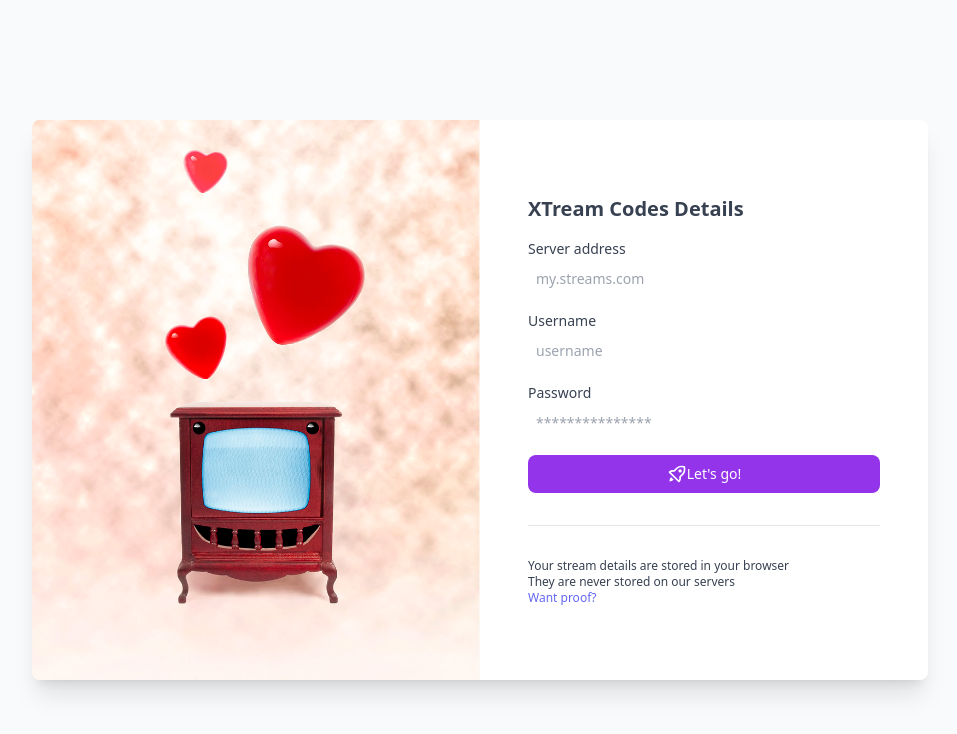
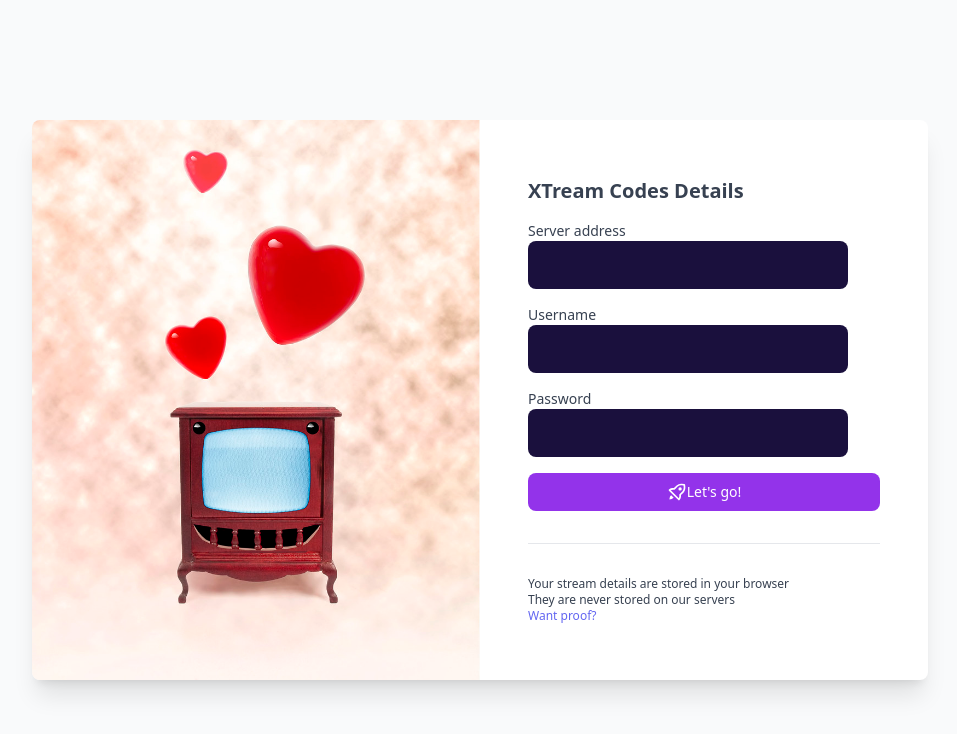
Before and after one commit to xtreamium/xtreamium-frontent, a React (Vite) app: page / in a window 1280 px wide. Shown: the top 734 px of the page, without its empty margins (160-1117 px from the left). Built offline with nearby package versions, Linux system fonts and the light colour scheme.

Commit message:
Initial daisy stuff added

```diff
--- a/index.html
+++ b/index.html
@@ -1,5 +1,5 @@
-<!doctype html>
-<html lang="en">
+<!DOCTYPE html>
+<html lang="en" data-theme="synthwave">
   <head>
     <meta charset="UTF-8" />
     <link rel="icon" type="image/svg+xml" href="/vite.svg" />
--- a/package.json
+++ b/package.json
@@ -37,6 +37,7 @@
     "@typescript-eslint/eslint-plugin": "^7.8.0",
     "@typescript-eslint/parser": "^7.8.0",
     "@vitejs/plugin-react-swc": "^3.6.0",
+    "daisyui": "^4.11.1",
     "eslint": "^9.2.0",
     "eslint-plugin-react-hooks": "^4.6.2",
     "eslint-plugin-react-refresh": "^0.4.6",
--- a/src/components/header.component.tsx
+++ b/src/components/header.component.tsx
@@ -35,121 +35,171 @@
     setIsProfileMenuOpen(!isProfileMenuOpen);
   };
   return (
-    <header className="z-40 py-4 bg-white shadow-bottom dark:bg-gray-800">
-      <div className="container flex items-center justify-between h-full px-6 mx-auto text-purple-600 dark:text-purple-300">
-        <button
-          className="p-1 mr-5 -ml-1 rounded-md lg:hidden focus:outline-none focus:shadow-outline-purple"
-          onClick={toggleSidebar}
-          aria-label="Menu"
-        >
-          <AiOutlineMenu className="w-6 h-6" aria-hidden="true" />
+    <div className="w-full navbar">
+      <div className="flex-none">
+        <button className="btn btn-square btn-ghost">
+          <svg
+            xmlns="http://www.w3.org/2000/svg"
+            fill="none"
+            viewBox="0 0 24 24"
+            className="inline-block w-5 h-5 stroke-current"
+          >
+            <path
+              strokeLinecap="round"
+              strokeLinejoin="round"
+              strokeWidth="2"
+              d="M4 6h16M4 12h16M4 18h16"
+            ></path>
+          </svg>
         </button>
+      </div>
+      <div className="flex-1">
         <div className="flex justify-center flex-1 lg:mr-32">
-          <div className="relative w-full max-w-xl mr-6 focus-within:text-purple-500">
-            <div className="absolute inset-y-0 flex items-center pl-2">
-              <BsSearch className="w-4 h-4" aria-hidden="true" />
-            </div>
-            <Input
-              className="pl-8 text-gray-700"
-              placeholder="Search for channels"
-              aria-label="Search"
-            />
+          <div className="relative w-full max-w-xl mr-6 ">
+            <label className="flex items-center gap-2 input input-bordered">
+              <BsSearch className="w-4 h-4 opacity-70" aria-hidden="true" />
+              <input
+                type="text"
+                className="grow"
+                placeholder="Search for programs"
+              />
+            </label>
           </div>
         </div>
-        <ul className="flex items-center flex-shrink-0 space-x-6">
-          <li className="flex">
-            <button
-              className="rounded-md focus:outline-none focus:shadow-outline-purple"
-              onClick={_debuggles}
-              aria-label="Toggle color mode"
-            >
-              <VscDebug className="w-4 h-4" aria-hidden="true" />
-            </button>
-          </li>
-          <li className="flex">
-            <button
-              className="rounded-md focus:outline-none focus:shadow-outline-purple"
-              onClick={toggleTheme}
-              aria-label="Toggle color mode"
-            >
-              {theme === "dark" ? (
-                <BsFillSunFill className="w-5 h-5" aria-hidden="true" />
-              ) : (
-                <BsFillMoonStarsFill className="w-5 h-5" aria-hidden="true" />
-              )}
-            </button>
-          </li>
-          {/* <!-- Notifications menu --> */}
-          <li className="relative">
-            <button
-              className="relative align-middle rounded-md focus:outline-none focus:shadow-outline-purple"
-              onClick={handleNotificationsClick}
-              aria-label="Notifications"
-              aria-haspopup="true"
-            >
-              <AiOutlineBell className="w-5 h-5" aria-hidden="true" />
-              {/* <!-- Notification badge --> */}
-              <span
-                aria-hidden="true"
-                className="absolute top-0 right-0 inline-block w-3 h-3 transform translate-x-1 -translate-y-1 bg-red-600 border-2 border-white rounded-full dark:border-gray-800"
-              ></span>
-            </button>
+      </div>
+      <div className="flex-none">
+        <button className="btn btn-square btn-ghost">
+          <svg
+            xmlns="http://www.w3.org/2000/svg"
+            fill="none"
+            viewBox="0 0 24 24"
+            className="inline-block w-5 h-5 stroke-current"
+          >
+            <path
+              strokeLinecap="round"
+              strokeLinejoin="round"
+              strokeWidth="2"
+              d="M5 12h.01M12 12h.01M19 12h.01M6 12a1 1 0 11-2 0 1 1 0 012 0zm7 0a1 1 0 11-2 0 1 1 0 012 0zm7 0a1 1 0 11-2 0 1 1 0 012 0z"
+            ></path>
+          </svg>
+        </button>
+      </div>
+    </div>
+    // <header className="z-40 py-4 bg-white shadow-bottom dark:bg-gray-800">
+    //   <div className="container flex items-center justify-between h-full px-6 mx-auto text-purple-600 dark:text-purple-300">
+    //     <button
+    //       className="p-1 mr-5 -ml-1 rounded-md lg:hidden focus:outline-none focus:shadow-outline-purple"
+    //       onClick={toggleSidebar}
+    //       aria-label="Menu"
+    //     >
+    //       <AiOutlineMenu className="w-6 h-6" aria-hidden="true" />
+    //     </button>
+    //     <div className="flex justify-center flex-1 lg:mr-32">
+    //       <div className="relative w-full max-w-xl mr-6 focus-within:text-purple-500">
+    //         <div className="absolute inset-y-0 flex items-center pl-2">
+    //           <BsSearch className="w-4 h-4" aria-hidden="true" />
+    //         </div>
+    //         <Input
+    //           className="pl-8 text-gray-700"
+    //           placeholder="Search for channels"
+    //           aria-label="Search"
+    //         />
+    //       </div>
+    //     </div>
+    //     <ul className="flex items-center flex-shrink-0 space-x-6">
+    //       <li className="flex">
+    //         <button
+    //           className="rounded-md focus:outline-none focus:shadow-outline-purple"
+    //           onClick={_debuggles}
+    //           aria-label="Toggle color mode"
+    //         >
+    //           <VscDebug className="w-4 h-4" aria-hidden="true" />
+    //         </button>
+    //       </li>
+    //       <li className="flex">
+    //         <button
+    //           className="rounded-md focus:outline-none focus:shadow-outline-purple"
+    //           onClick={toggleTheme}
+    //           aria-label="Toggle color mode"
+    //         >
+    //           {theme === "dark" ? (
+    //             <BsFillSunFill className="w-5 h-5" aria-hidden="true" />
+    //           ) : (
+    //             <BsFillMoonStarsFill className="w-5 h-5" aria-hidden="true" />
+    //           )}
+    //         </button>
+    //       </li>
+    //       {/* <!-- Notifications menu --> */}
+    //       <li className="relative">
+    //         <button
+    //           className="relative align-middle rounded-md focus:outline-none focus:shadow-outline-purple"
+    //           onClick={handleNotificationsClick}
+    //           aria-label="Notifications"
+    //           aria-haspopup="true"
+    //         >
+    //           <AiOutlineBell className="w-5 h-5" aria-hidden="true" />
+    //           {/* <!-- Notification badge --> */}
+    //           <span
+    //             aria-hidden="true"
+    //             className="absolute top-0 right-0 inline-block w-3 h-3 transform translate-x-1 -translate-y-1 bg-red-600 border-2 border-white rounded-full dark:border-gray-800"
+    //           ></span>
+    //         </button>
 
-            <Dropdown
-              align="right"
-              isOpen={isNotificationsMenuOpen}
-              onClose={() => setIsNotificationsMenuOpen(false)}
-            >
-              <DropdownItem tag="a" href="#" className="justify-between">
-                <span>Messages</span>
-                <Badge type="danger">13</Badge>
-              </DropdownItem>
-              <DropdownItem tag="a" href="#" className="justify-between">
-                <span>Sales</span>
-                <Badge type="danger">2</Badge>
-              </DropdownItem>
-              <DropdownItem onClick={() => alert("Alerts!")}>
-                <span>Alerts</span>
-              </DropdownItem>
-            </Dropdown>
-          </li>
-          {/* <!-- Profile menu --> */}
-          <li className="relative">
-            <button
-              className="rounded-full focus:shadow-outline-purple focus:outline-none"
-              onClick={handleProfileClick}
-              aria-label="Account"
-              aria-haspopup="true"
-            >
-              <Avatar
-                className="align-middle"
-                src="https://placebeard.it/32/32"
-                alt=""
-                aria-hidden="true"
-              />
-            </button>
-            <Dropdown
-              align="right"
-              isOpen={isProfileMenuOpen}
-              onClose={() => setIsProfileMenuOpen(false)}
-            >
-              <DropdownItem tag="a" href="#">
-                <IoMdPerson className="w-4 h-4 mr-3" aria-hidden="true" />
-                <span>Profile</span>
-              </DropdownItem>
-              <DropdownItem tag="a" href="#">
-                <BiCog className="w-4 h-4 mr-3" aria-hidden="true" />
-                <span>Settings</span>
-              </DropdownItem>
-              <DropdownItem onClick={() => alert("Log out!")}>
-                <BiLogOutCircle className="w-4 h-4 mr-3" aria-hidden="true" />
-                <span>Log out</span>
-              </DropdownItem>
-            </Dropdown>
-          </li>
-        </ul>
-      </div>
-    </header>
+    //         <Dropdown
+    //           align="right"
+    //           isOpen={isNotificationsMenuOpen}
+    //           onClose={() => setIsNotificationsMenuOpen(false)}
+    //         >
+    //           <DropdownItem tag="a" href="#" className="justify-between">
+    //             <span>Messages</span>
+    //             <Badge type="danger">13</Badge>
+    //           </DropdownItem>
+    //           <DropdownItem tag="a" href="#" className="justify-between">
+    //             <span>Sales</span>
+    //             <Badge type="danger">2</Badge>
+    //           </DropdownItem>
+    //           <DropdownItem onClick={() => alert("Alerts!")}>
+    //             <span>Alerts</span>
+    //           </DropdownItem>
+    //         </Dropdown>
+    //       </li>
+    //       {/* <!-- Profile menu --> */}
+    //       <li className="relative">
+    //         <button
+    //           className="rounded-full focus:shadow-outline-purple focus:outline-none"
+    //           onClick={handleProfileClick}
+    //           aria-label="Account"
+    //           aria-haspopup="true"
+    //         >
+    //           <Avatar
+    //             className="align-middle"
+    //             src="https://placebeard.it/32/32"
+    //             alt=""
+    //             aria-hidden="true"
+    //           />
+    //         </button>
+    //         <Dropdown
+    //           align="right"
+    //           isOpen={isProfileMenuOpen}
+    //           onClose={() => setIsProfileMenuOpen(false)}
+    //         >
+    //           <DropdownItem tag="a" href="#">
+    //             <IoMdPerson className="w-4 h-4 mr-3" aria-hidden="true" />
+    //             <span>Profile</span>
+    //           </DropdownItem>
+    //           <DropdownItem tag="a" href="#">
+    //             <BiCog className="w-4 h-4 mr-3" aria-hidden="true" />
+    //             <span>Settings</span>
+    //           </DropdownItem>
+    //           <DropdownItem onClick={() => alert("Log out!")}>
+    //             <BiLogOutCircle className="w-4 h-4 mr-3" aria-hidden="true" />
+    //             <span>Log out</span>
+    //           </DropdownItem>
+    //         </Dropdown>
+    //       </li>
+    //     </ul>
+    //   </div>
+    // </header>
   );
 };
 
--- a/src/components/sidebar/desktop-sidebar.component.tsx
+++ b/src/components/sidebar/desktop-sidebar.component.tsx
@@ -3,7 +3,7 @@
 
 const DesktopSidebar = () => {
   return (
-    <aside className="z-30 flex-shrink-0 hidden w-64 overflow-y-auto bg-white dark:bg-gray-800 lg:block">
+    <aside className="z-30 flex-shrink-0 hidden w-64 overflow-y-auto lg:block ">
       <SidebarContent />
     </aside>
   );
--- a/src/components/widgets/input.component.tsx
+++ b/src/components/widgets/input.component.tsx
@@ -1,78 +1,14 @@
-import React, { useContext } from "react";
-import classNames from "classnames";
-import { defaultTheme } from "../../constants";
-
+import React from "react";
 export interface InputProps extends React.ComponentPropsWithRef<"input"> {
-  valid?: boolean;
-  disabled?: boolean;
   type?: string;
-  formControlName?: string;
-  register?: any;
 }
 
 const Input = React.forwardRef<HTMLInputElement, InputProps>(function Input(
   props,
   ref
 ) {
-  const {
-    valid,
-    disabled,
-    className,
-    type = "text",
-    formControlName,
-    register,
-    ...other
-  } = props;
-
-  const { input } = defaultTheme;
-  const baseStyle = input.base;
-  const activeStyle = input.active;
-  const disabledStyle = input.disabled;
-  const validStyle = input.valid;
-  const invalidStyle = input.invalid;
-  const radioStyle = input.radio;
-  const checkStyle = input.checkbox;
-
-  function hasValidation(valid: boolean | undefined) {
-    return valid !== undefined;
-  }
-
-  function validationStyle(valid: boolean | undefined): string {
-    if (hasValidation(valid)) {
-      return valid ? validStyle : invalidStyle;
-    }
-    return "";
-  }
-
-  function typeStyle(type: string): string {
-    switch (type) {
-      case "radio":
-        return radioStyle;
-      case "checkbox":
-        return checkStyle;
-      default:
-        return baseStyle;
-    }
-  }
-
-  const cls = classNames(
-    typeStyle(type),
-    // don't apply activeStyle if has valid or disabled
-    !hasValidation(valid) && !disabled && activeStyle,
-    // don't apply disabledStyle if has valid
-    !hasValidation(valid) && disabled && disabledStyle,
-    validationStyle(valid),
-    className
-  );
-
   return (
-    <input
-      className={cls}
-      type={type}
-      ref={ref}
-      disabled={disabled}
-      {...other}
-    />
+    <input type={props.type} ref={ref} className="w-full max-w-xs input" />
   );
 });
 
--- a/tailwind.config.js
+++ b/tailwind.config.js
@@ -4,5 +4,41 @@
   theme: {
     extend: {},
   },
-  plugins: [],
+  plugins: [require("daisyui")],
+  daisyui: {
+    themes: [
+      "light",
+      "dark",
+      "cupcake",
+      "bumblebee",
+      "emerald",
+      "corporate",
+      "synthwave",
+      "retro",
+      "cyberpunk",
+      "valentine",
+      "halloween",
+      "garden",
+      "forest",
+      "aqua",
+      "lofi",
+      "pastel",
+      "fantasy",
+      "wireframe",
+      "black",
+      "luxury",
+      "dracula",
+      "cmyk",
+      "autumn",
+      "business",
+      "acid",
+      "lemonade",
+      "night",
+      "coffee",
+      "winter",
+      "dim",
+      "nord",
+      "sunset",
+    ],
+  },
 };
```
Also changed, not shown: src/components/sidebar/index.tsx (+6 -2 lines), src/components/sidebar/sidebar-content.component.tsx (+5 -8 lines), src/containers/layout.container.tsx (+36 -10 lines), 1 other file (tests, documents, lock files or other folders).
